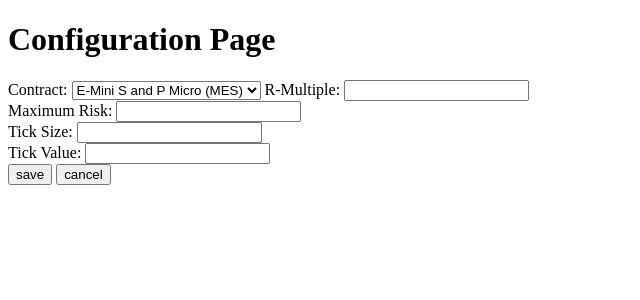
After one commit to michagruner/IB-trade-generator, a Python web app: template templates/config_offline.html in a window 1280 px wide. The commit adds this page. Shown: the top 300 px of the page, without its empty margins (0-640 px from the left). Run offline with Jinja, Linux system fonts and the light colour scheme; the template is opened without the code that fills it, so the values that code supplies are empty.

Commit message:
differentiate online and offline mode (connected to TWS or not)
Signed-off-by: Michael Gruner (local) <mgrunerlocal@pn50.local.familie-gruner.de>

```diff
--- /dev/null
+++ b/templates/config_offline.html
@@ -0,0 +1,34 @@
+<!DOCTYPE html>
+<html>
+<head>
+	<title>Configuration Page</title>
+	<script src="https://ajax.googleapis.com/ajax/libs/jquery/3.6.0/jquery.min.js"></script>
+</head>
+<body>
+	<h1>Configuration Page</h1>
+	<form id="config-form" method="POST">
+
+
+		<label for="Contract">Contract:</label>
+		<select name="Contract" id="Contract">
+			<option value="MES" selected>E-Mini S and P Micro (MES)</option>
+			<option value="ES">E-Mini S and P (ES)</option>
+		</select>
+
+		<label for="Rmultiple">R-Multiple:</label>
+		<input type="number" name="Rmultiple" id="Rmultiple" step="0.1" value="{{ config.Rmultiple }}"><br>
+
+		<label for="MaxRisk">Maximum Risk:</label>
+		<input type="number" name="MaxRisk" id="MaxRisk" step="1" value="{{ config.MaxRisk }}"><br>
+		<label for="TickSize">Tick Size:</label>
+		<input type="number" name="TickSize" id="TickSize" step="0.01" value="{{ config.TickSize }}"><br>
+		<label for="TickValue">Tick Value:</label>
+		<input type="number" name="TickValue" id="TickValue" step="0.01" value="{{ config.TickValue }}"><br>
+
+
+		<input type="submit" value="save" formaction="/config_offline" id="save-button" name="save_button">
+		<input type="submit" value="cancel" formaction="/" id="cancel-button">
+	</form>
+
+</body>
+</html>
--- a/templates/config.html
+++ b/templates/config_online.html
@@ -24,8 +24,8 @@
 		<input type="text" name="expiryMonth" id="expiryMonth"><br>
 
 
-		<input type="submit" value="save" formaction="/config" id="save-button" name="save_button">
-		<input type="submit" value="cancel" formaction="/config" id="cancel-button">
+		<input type="submit" value="save" formaction="/config_online" id="save-button" name="save_button">
+		<input type="submit" value="cancel" formaction="/" id="cancel-button">
 	</form>
 
 </body>
```
Also changed, not shown: app.py (+96 -26 lines).
